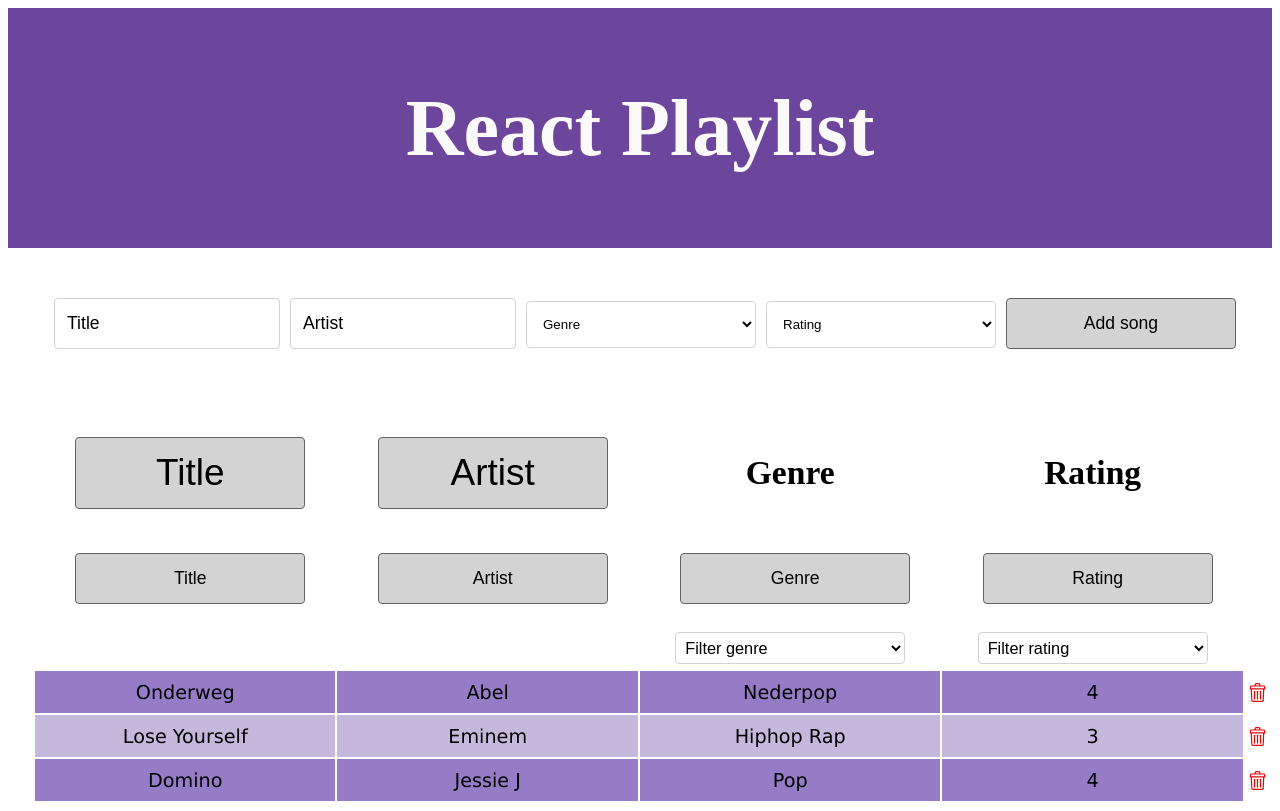
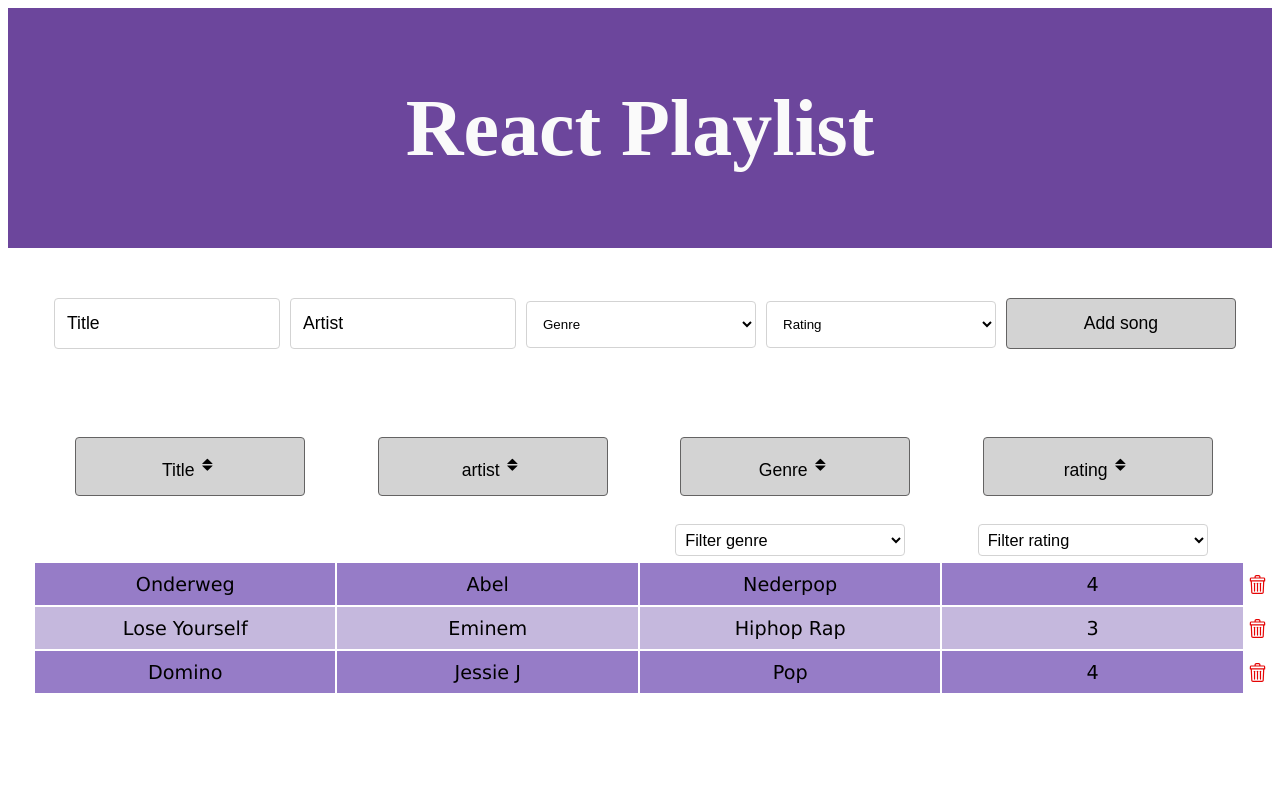
Before and after one commit to DebbySpaninks/debby_spaninks-ReactLilPlaylist, a React (Create React App) app in the folder react-playlist/: page / in a window 1280 px wide. Built offline with nearby package versions, Linux system fonts and the light colour scheme.

Commit message:
add arrowIcon and change {song} into {data}

```diff
--- a/react-playlist/src/components/table/SongTable.js
+++ b/react-playlist/src/components/table/SongTable.js
@@ -1,12 +1,12 @@
 import React from 'react';
-import TableHeader from './TableHeader';
 import FilterSelect from '../filter/FilterSelect';
 import useSortableData from './useSortableData';
 import SongTableItem from './SongTableItem';
+import ArrowIcon from './arrow-icon.png';
 
-// function to display TableHeader and SongTableItem
+// function to display SongTable with sort function (useSortableData)
 const SongTable = props => {
-    const {items, requestSort, sortConfig} = useSortableData(props.data);
+    const { items, requestSort, sortConfig } = useSortableData(props.data);
     const getClassNamesFor = name => {
         if (!sortConfig) {
             return;
@@ -17,31 +17,66 @@ const SongTable = props => {
     return (
         <div>
             <table className="table" style={{ width: "98%" }}>
-                <TableHeader sortTitle={props.sortTitle} sortArtist={props.sortArtist}/>
                 <thead>
                     <tr>
                         {/* after click on tablehead we update the field we want to sort */}
-                        <th><button type="button" onClick={() => requestSort('title')} className={getClassNamesFor('title')}>Title</button></th>
-                        <th><button type="button" onClick={() => requestSort('artist')} className={getClassNamesFor('artist')}>Artist</button></th>
-                        <th><button type="button" onClick={() => requestSort('genre')} className={getClassNamesFor('genre')}>Genre</button></th>
-                        <th><button type="button" onClick={() => requestSort('rating')} className={getClassNamesFor('rating')}>Rating</button></th>
+                        <th>
+                            <button type="button"
+                                onClick={() => requestSort('title')}
+                                className={getClassNamesFor('title')}>Title
+                                <img
+                                    src={ArrowIcon}
+                                    alt="arrow icon"
+                                    className="arrow-icon" />
+                            </button>
+                        </th>
+                        <th>
+                            <button type="button"
+                                onClick={() => requestSort('artist')}
+                                className={getClassNamesFor('artist')}>artist
+                                <img
+                                    src={ArrowIcon}
+                                    alt="arrow icon"
+                                    className="arrow-icon" />
+                            </button>
+                        </th>
+                        <th>
+                            <button type="button"
+                                onClick={() => requestSort('genre')}
+                                className={getClassNamesFor('genre')}>Genre
+                                <img
+                                    src={ArrowIcon}
+                                    alt="arrow icon"
+                                    className="arrow-icon" />
+                            </button>
+                        </th>
+                        <th>
+                            <button type="button"
+                                onClick={() => requestSort('rating')}
+                                className={getClassNamesFor('rating')}>rating
+                                <img
+                                    src={ArrowIcon}
+                                    alt="arrow icon"
+                                    className="arrow-icon" />
+                            </button>
+                        </th>
                     </tr>
                 </thead>
                 <tbody>
-                   <FilterSelect />
-                    {/* manage song (currentvalue) from added songs (SongOverview)*/}
-                    {props.songs.map(song => {
+                    <FilterSelect />
+                    {/* manage song (data) from added items */}
+                    {items.map(data => {
                         // return component (SongTableItem)
                         return <SongTableItem
-                            key={song.id}
-                            title={song.title}
-                            artist={song.artist}
-                            genre={song.genre}
-                            rating={song.rating}
+                            key={data.id}
+                            title={data.title}
+                            artist={data.artist}
+                            genre={data.genre}
+                            rating={data.rating}
                             // deleteSong recives props from SongOverview
                             deleteSong={props.deleteSong}
                             // filterGenre={props.filterGenre}
-                            id={song.id} />
+                            id={data.id} />
                     })}
                 </tbody>
             </table>
--- a/react-playlist/src/components/table/SongTableItem.js
+++ b/react-playlist/src/components/table/SongTableItem.js
@@ -2,10 +2,10 @@ import React from 'react';
 import TrashIcon from './trash.svg';
 
 // function with parameters (SongTable) to display table data and delete after onClick
-const SongTableItem = ({ song, deleteSong, filterGenre, id, title, artist, genre, rating }) => {
+const SongTableItem = ({ data, deleteSong, filterGenre, id, title, artist, genre, rating }) => {
     return (
         <tr
-            song={song}
+            song={data}
             key={id}
             id={id}>
             {/* display table data*/}
--- a/react-playlist/src/components/table/TableHeader.js
+++ /dev/null
@@ -1,34 +0,0 @@
-import React from 'react';
-
-// function to display table headers buttons
-function TableHeader({sortTitle, sortArtist}) {
-    // create function to sort songs array.sort
-    // sort on title a-z and z-a (capitalize??)
-    // sort on artist a-z and z-a (capitalize??)
-    // sort rating stars 1-5 and 5-1
-
-    return (
-        <thead>
-            <tr className="table-header">
-                <th>
-                    {/* display sort by title button */}
-                    <button onClick={() => sortTitle()}>Title
-                    </button>
-                </th>
-                <th>
-                    {/* display sort by title button */}
-                    <button onClick={() => sortArtist()}>Artist
-                    </button>
-                </th>
-                {/* create sort button (in th) for artist */}
-
-                <th>Genre</th>
-
-                {/* create sort button (in th) for rating stars */}
-                <th>Rating</th>
-            </tr>
-        </thead>
-    );
-}
-
-export default TableHeader;
--- a/react-playlist/src/container/SongOverview.js
+++ b/react-playlist/src/container/SongOverview.js
@@ -25,23 +25,6 @@ function SongOverview() {
     };
 
 
-    const sortTitle = () => {
-        console.log('sortTitle is working')
-        let sortedTitle = songs.sort((a, b) => {
-            console.log('sortedTitle is working')
-            return a.title.toLowerCase().localeCompare(b.title.toLowerCase())
-        });
-        setSongs(sortedTitle);
-    };
-
-    const sortArtist = () => {
-        console.log('sortArtist is working')
-        let sortedArtist = songs.sort((a, b) => {
-            console.log('sortedArtist is working')
-            return a.artist.toLowerCase().localeCompare(b.artist.toLowerCase())
-        });
-        setSongs(sortedArtist);
-    };
 
 
 
@@ -60,11 +43,7 @@ function SongOverview() {
         <div>
             {/* display SongForm and SongTable */}
             <SongForm addSong={addSong} />
-            <SongTable songs={songs} deleteSong={deleteSong} sortTitle={sortTitle} sortArtist={sortArtist} data={[
-                { id: 1, title: "Onderweg", artist: "Abel", genre: "Nederpop", rating: 4 },
-                { id: 2, title: "Lose Yourself", artist: "Eminem", genre: "Hiphop Rap", rating: 3 },
-                { id: 3, title: "Domino", artist: "Jessie J", genre: "Pop", rating: 4 }
-            ]} />
+            <SongTable songs={songs} deleteSong={deleteSong} data={songs} />
         </div>
     );
 };
--- a/react-playlist/src/styles/App.css
+++ b/react-playlist/src/styles/App.css
@@ -1,5 +1,3 @@
-/* tables are not the same width, before the new select filters they had the same width !!!!!!!!! */
-
 .App {
   text-align: center;
   font-family: Verdana, Tahoma, sans-serif;
@@ -13,7 +11,7 @@
   justify-content: center;
   font-size: 2.5em;
   color: rgb(250, 250, 250);
-  font-family: 'Times New Roman', Times, serif;
+  font-family: "Times New Roman", Times, serif;
 }
 
 .form {
@@ -66,24 +64,13 @@ table {
   margin-left: 25px;
 }
 
+/* .arrow-icon {
+} */
+
 .table-header th {
-  font-family: 'Times New Roman', Times, serif;
+  font-family: "Times New Roman", Times, serif;
   font-size: 2.1em;
   width: 160px;
-}
-
-/* hoog naar laag */
-thead button.ascending::after {
-  content: '👇';
-  display: inline-block;
-  margin-left: 1em;
-}
-
-/* laag naar hoog */
-thead button.descending::after {
-  content: '☝️';
-  display: inline-block;
-  margin-left: 1em;
 }
 
 tr.filter td.white-td {
```
Also changed, not shown: react-playlist/src/components/table/arrow-icon.png (added).
